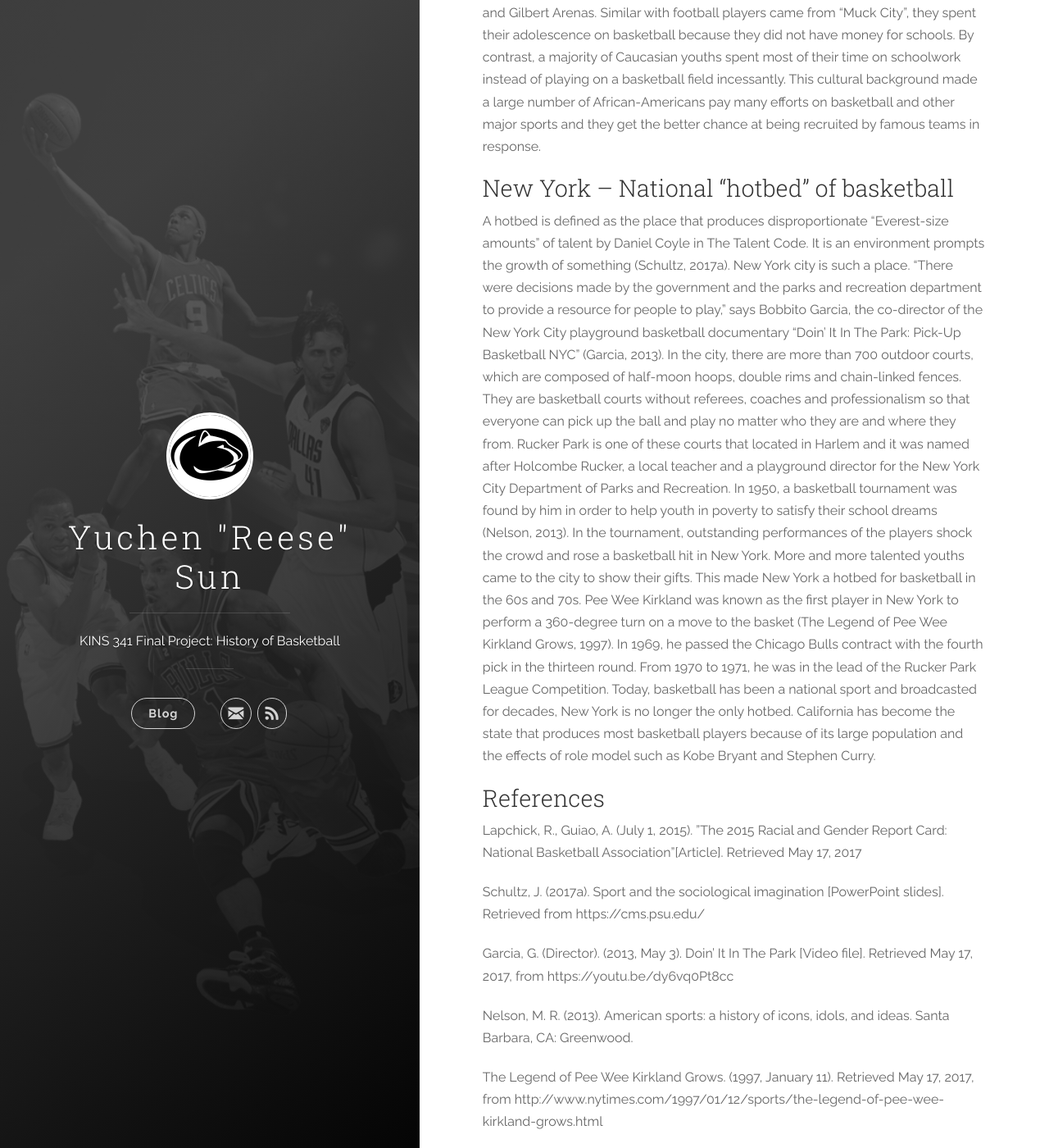
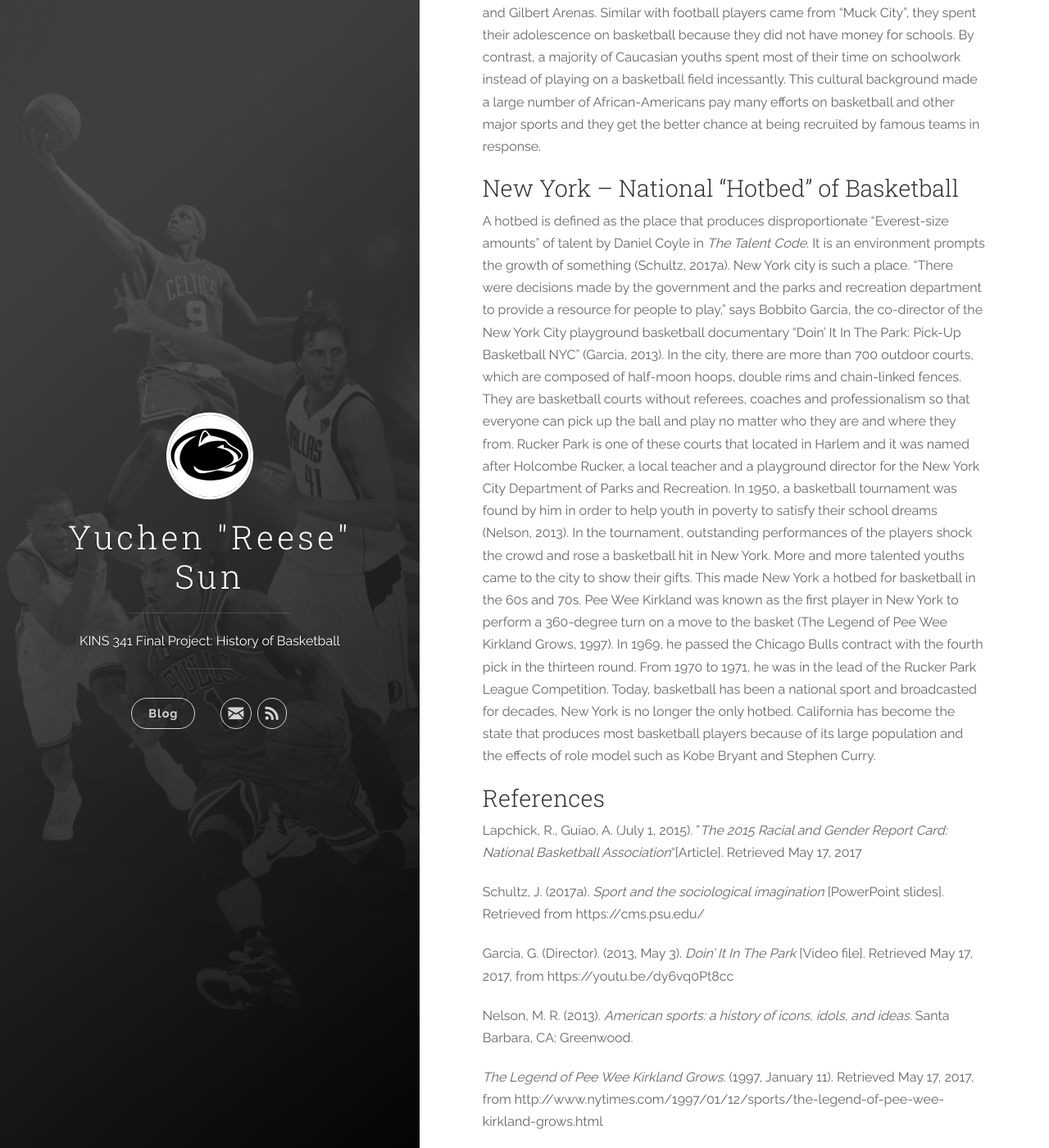
Before and after one commit to reesesun/reese-site, a Jekyll site: the page built from _posts/2017-05-17-first-draft.md, in a window 1280 px wide and 1400 px high, scrolled down 2261 px. Shown: the whole window at 82% size. Built offline with Jekyll 4.4.1, drawn with Linux system fonts in a browser that asks for light colours; nearby versions of some CDN libraries; some of the changed text lies outside the part shown.

Commit message:
Fixed capitalization

```diff
--- a/_posts/2017-05-17-first-draft.md
+++ b/_posts/2017-05-17-first-draft.md
@@ -11,7 +11,7 @@ In general, except the determining factor, height, shapes of other body parts ar
 *N. (18, June 1958). Wilt Chamberlain [Digital image]. Retrieved May 17, 2017, from http://media.gettyimages.com/photos/wilt-chamberlain-formerly-with-the-university-of-kansas-at-toots-picture-id97338549*
 
 
-### Body changes over time
+### Body Changes Over Time
 
 Within more than 65 years’ history, because of the increase of nutrition level over years and more proper training system, basketball players’ physiques have been improved. In 1947, the average height was 74.32” and increased to 78.93” in 2015. The average weight was 188.7 pounds in 1947 and increased to 216.1 in 2015 (Morse, 2015). In early phase, without precise calculated nutrition intakes and personalized training plans, the appearance of Michael Jordan, Wilt Chamberlain, Bill Russell and several other dominant gifted players could be explained by nature, nowadays astonishing performances from more and more players cannot be completed explained by nature talent, “nurture” is another important factor.
 
@@ -27,20 +27,20 @@ Within more than 65 years’ history, because of the increase of nutrition level
 
 
 
-### New York – National “hotbed” of basketball
+### New York – National “Hotbed” of Basketball
 
-A hotbed is defined as the place that produces disproportionate “Everest-size amounts” of talent by Daniel Coyle in The Talent Code. It is an environment prompts the growth of something (Schultz, 2017a).  New York city is such a place. "There were decisions made by the government and the parks and recreation department to provide a resource for people to play," says Bobbito Garcia, the co-director of the New York City playground basketball documentary "Doin' It In The Park: Pick-Up Basketball NYC" (Garcia, 2013). In the city, there are more than 700 outdoor courts, which are composed of half-moon hoops, double rims and chain-linked fences. They are basketball courts without referees, coaches and professionalism so that everyone can pick up the ball and play no matter who they are and where they from.
+A hotbed is defined as the place that produces disproportionate “Everest-size amounts” of talent by Daniel Coyle in *The Talent Code*. It is an environment prompts the growth of something (Schultz, 2017a).  New York city is such a place. "There were decisions made by the government and the parks and recreation department to provide a resource for people to play," says Bobbito Garcia, the co-director of the New York City playground basketball documentary "Doin' It In The Park: Pick-Up Basketball NYC" (Garcia, 2013). In the city, there are more than 700 outdoor courts, which are composed of half-moon hoops, double rims and chain-linked fences. They are basketball courts without referees, coaches and professionalism so that everyone can pick up the ball and play no matter who they are and where they from.
 Rucker Park is one of these courts that located in Harlem and it was named after Holcombe Rucker, a local teacher and a playground director for the New York City Department of Parks and Recreation. In 1950, a basketball tournament was found by him in order to help youth in poverty to satisfy their school dreams (Nelson, 2013). In the tournament, outstanding performances of the players shock the crowd and rose a basketball hit in New York. More and more talented youths came to the city to show their gifts. This made New York a hotbed for basketball in the 60s and 70s. Pee Wee Kirkland was known as the first player in New York to perform a 360-degree turn on a move to the basket (The Legend of Pee Wee Kirkland Grows, 1997). In 1969, he passed the Chicago Bulls contract with the fourth pick in the thirteen round. From 1970 to 1971, he was in the lead of the Rucker Park League Competition. Today, basketball has been a national sport and broadcasted for decades, New York is no longer the only hotbed. California has become the state that produces most basketball players because of its large population and the effects of role model such as Kobe Bryant and Stephen Curry.
 
 ### References
 
-Lapchick, R., Guiao, A. (July 1, 2015). "The 2015 Racial and Gender Report Card: National Basketball Association"[Article]. Retrieved May 17, 2017
+Lapchick, R., Guiao, A. (July 1, 2015). "_The 2015 Racial and Gender Report Card: National Basketball Association_"[Article]. Retrieved May 17, 2017
 
-Schultz, J. (2017a). Sport and the
-sociological imagination [PowerPoint slides]. Retrieved from https://cms.psu.edu/
+Schultz, J. (2017a). _Sport and the
+sociological imagination_ [PowerPoint slides]. Retrieved from https://cms.psu.edu/
 
-Garcia, G. (Director). (2013, May 3). Doin' It In The Park [Video file]. Retrieved May 17, 2017, from https://youtu.be/dy6vq0Pt8cc
+Garcia, G. (Director). (2013, May 3). _Doin' It In The Park_ [Video file]. Retrieved May 17, 2017, from https://youtu.be/dy6vq0Pt8cc
 
-Nelson, M. R. (2013). American sports: a history of icons, idols, and ideas. Santa Barbara, CA: Greenwood.
+Nelson, M. R. (2013). _American sports: a history of icons, idols, and ideas._ Santa Barbara, CA: Greenwood.
 
-The Legend of Pee Wee Kirkland Grows. (1997, January 11). Retrieved May 17, 2017, from http://www.nytimes.com/1997/01/12/sports/the-legend-of-pee-wee-kirkland-grows.html
+_The Legend of Pee Wee Kirkland Grows_. (1997, January 11). Retrieved May 17, 2017, from http://www.nytimes.com/1997/01/12/sports/the-legend-of-pee-wee-kirkland-grows.html
```
